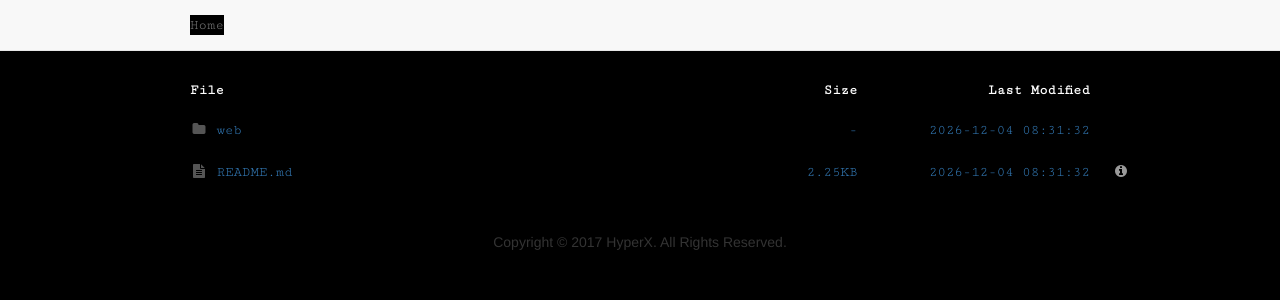
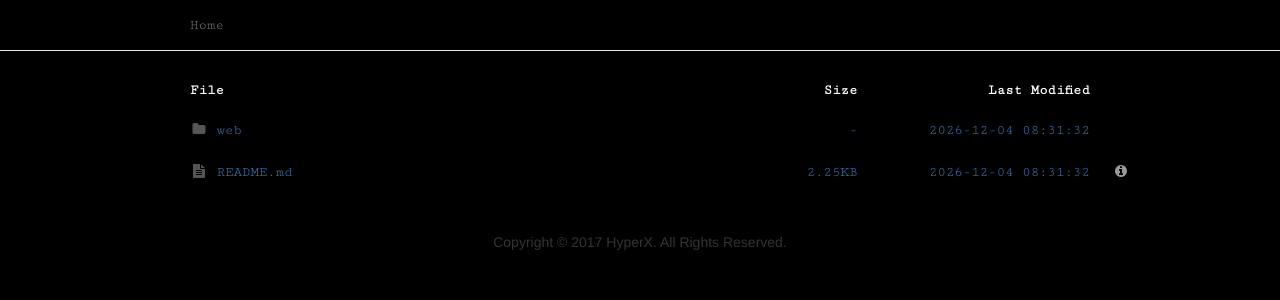
Before and after one commit to TheDemon12/directorylister, a PHP site: page / in a window 1280 px wide. Shown: the top 300 px of the page. Run offline with PHP 8.4, Linux system fonts and the light colour scheme; some libraries are stand-ins or nearby versions.

Commit message:
that was text

```diff
--- a/resources/themes/bootstrap/css/style.css
+++ b/resources/themes/bootstrap/css/style.css
@@ -19,7 +19,9 @@ body.breadcrumb-fixed {
 /* -------------------------------------------------------------------------- */
 /* -----| HEADER |----------------------------------------------------------- */
 /* -------------------------------------------------------------------------- */
-
+#page-navbar {
+	background-color:#000;
+}
 #page-navbar .navbar-text {
     display: block;
     float: left;
@@ -28,7 +30,6 @@ body.breadcrumb-fixed {
     overflow: hidden;
     text-overflow: ellipsis;
     white-space: nowrap;
-	background-color:#000;
 }
 
 
```
